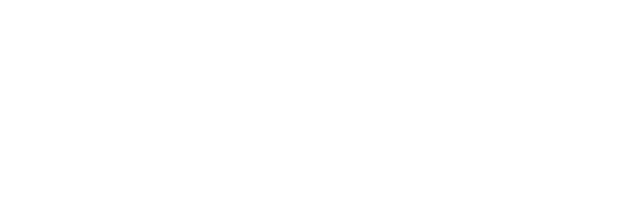
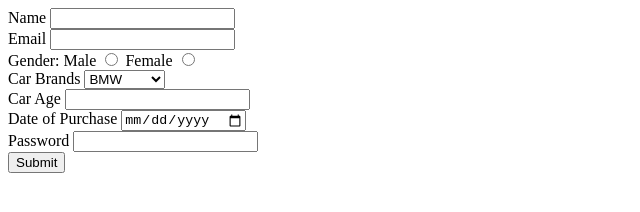
Before and after one commit to acciojob/car-insurance-form-anuragabcr, a website: page main.html in a window 1280 px wide. Shown: the whole page, without its empty margins (0-640 px from the left). Drawn offline with Linux system fonts and the light colour scheme.

Commit message:
created a submission

```diff
--- a/main.html
+++ b/main.html
@@ -8,6 +8,46 @@
 
 <body>
 	<!-- the entire body must be written by student -->
+	<form method="post">
+		<div>
+			<label for="name">Name</label>
+			<input type="text" id="name" required/>
+		</div>
+		<div>
+			<label for="email">Email</label>
+			<input type="email" id="email" required/>
+		</div>
+		<div>
+			<label>Gender: </label>
+			<label>Male</label>
+			<input type="radio" value="Male" name="gender" required/>
+			<label>Female</label>
+			<input type="radio" value="Female" name="gender" required/>
+		</div>
+		<div>
+			<label for="cars">Car Brands</label>
+			<select id="cars">
+				<option>BMW</option>
+				<option>Audi</option>
+				<option>Mercedez</option>
+			</select>
+		</div>
+		<div>
+			<label for="carage">Car Age</label>
+			<input type="number" id="carage" required/>
+		</div>
+		<div>
+			<label for="dop">Date of Purchase</label>
+			<input type="date" id="dop" required/>
+		</div>
+		<div>
+			<label for="password">Password</label>
+			<input type="password" id="password" required/>
+		</div>
+		<div>
+			<button type="submit">Submit</button>
+		</div>
+	</form>
     <script type="text/javascript" src="./script.js">
 </script>
 
```
